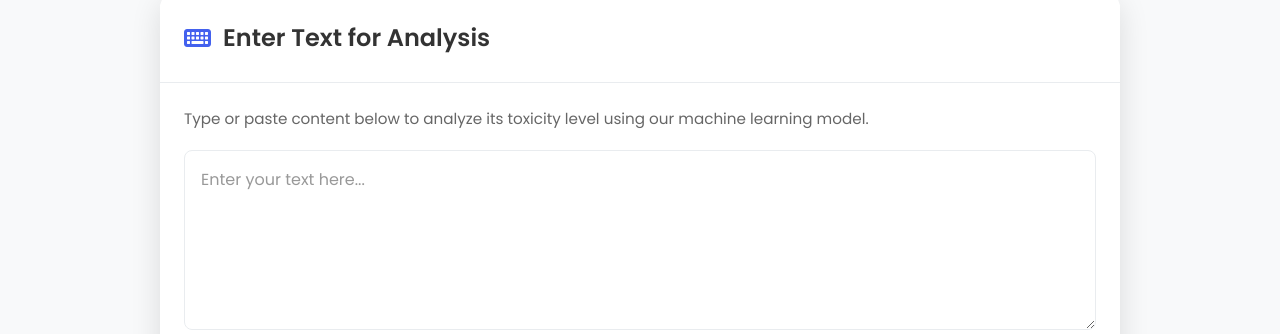
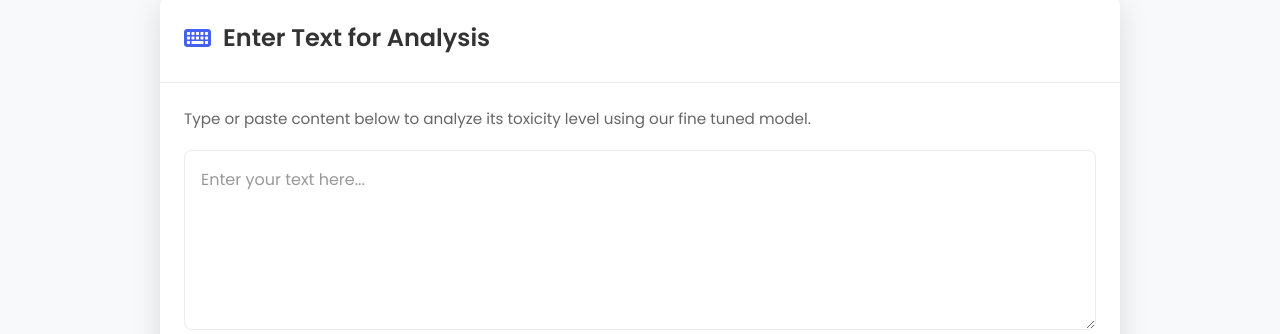
Before and after one commit to divyansharya8826/Final-Year-Project, a Flask app: page / in a window 1280 px wide. Shown: the part 203-537 px from the top of the page. Run offline with Flask 3, Linux system fonts and the light colour scheme.

Commit message:
Made changes in the statements of the home page

```diff
--- a/templates/index.html
+++ b/templates/index.html
@@ -28,7 +28,7 @@
                 <h2>Enter Text for Analysis</h2>
             </div>
             <div class="card-body">
-                <p class="instruction">Type or paste content below to analyze its toxicity level using our machine learning model.</p>
+                <p class="instruction">Type or paste content below to analyze its toxicity level using our fine tuned model.</p>
                 <div class="form-group">
                     <textarea id="text-input" placeholder="Enter your text here..."></textarea>
                 </div>
@@ -88,7 +88,7 @@
                 </div>
 
                 <div class="result-details" id="result-details">
-                    <p>This assessment is based on machine learning algorithms trained on diverse datasets of online content.</p>
+                    <p>This assessment is based on pre trained model fine tuned for toxixity detection task trained on diverse datasets of online content.</p>
                 </div>
             </div>
         </div>
```
